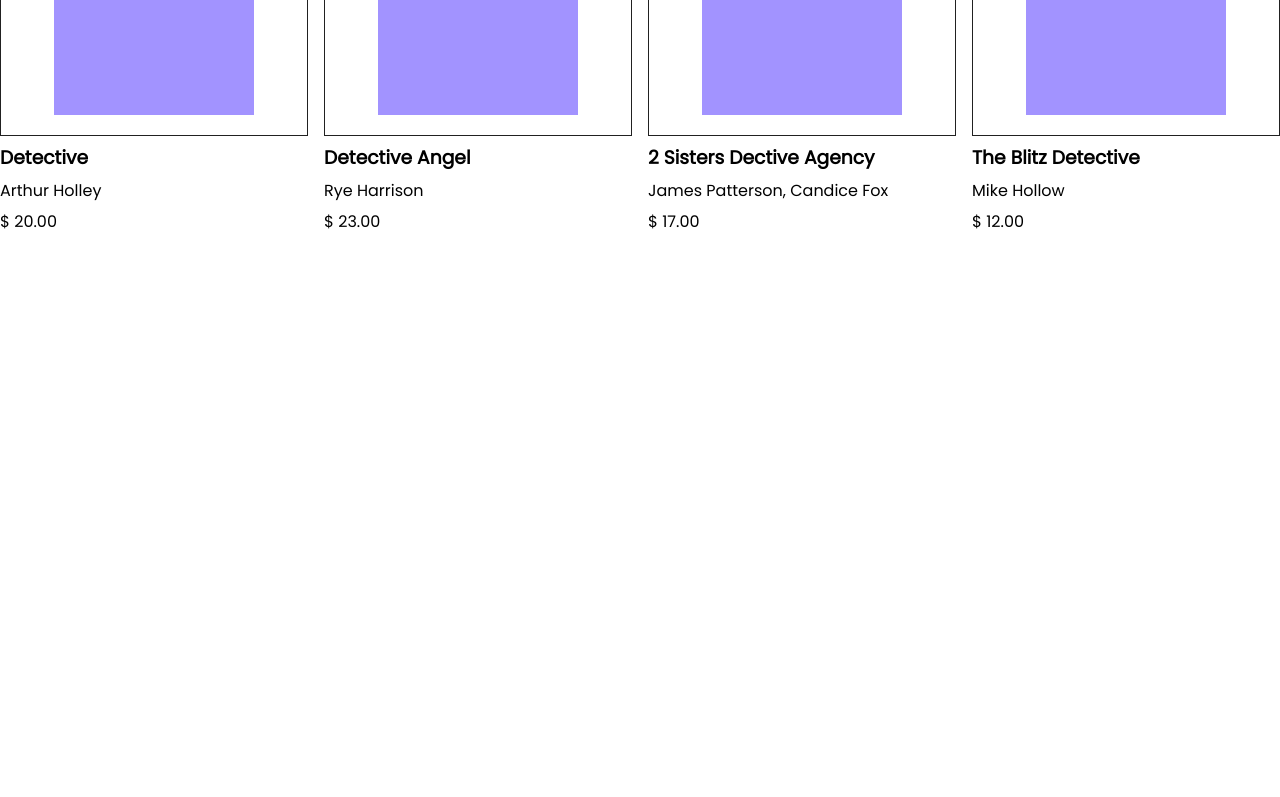
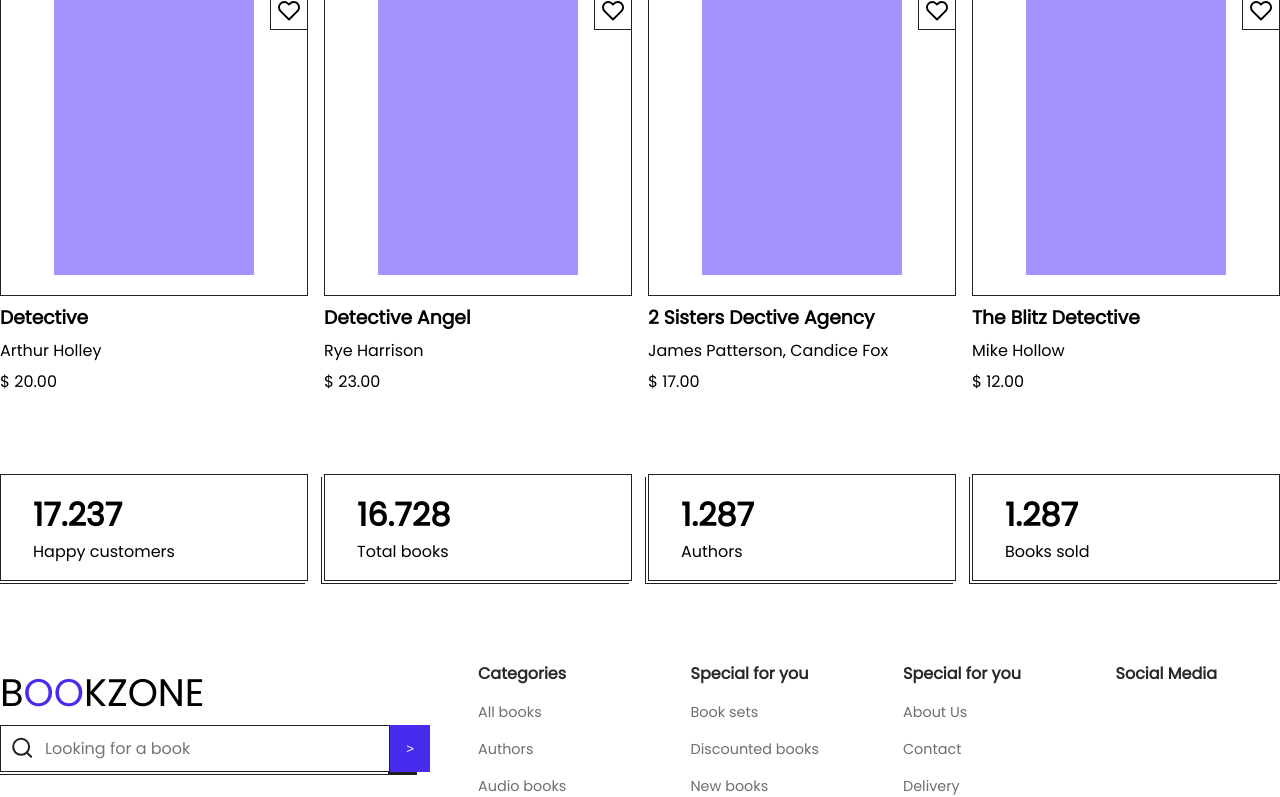
Before and after one commit to GabrielCoutz/Estudos, a Next.js app in the folder praticalandingpage/: page / in a window 1280 px wide. Shown: the part 2707-3504 px from the top of the page. Before the commit the page ends 2941 px from the top, so only its background shows below. Built offline with nearby package versions, Linux system fonts and the light colour scheme.

Commit message:
Footer completo

```diff
--- /dev/null
+++ b/praticalandingpage/components/Footer.tsx
@@ -0,0 +1,63 @@
+import React from "react";
+import Search from "../assets/Search";
+import styles from "../styles/Footer.module.scss";
+
+const Footer = () => {
+  return (
+    <footer className={`${styles.footer} container`}>
+      <div className={styles.interprise}>
+        <h1>
+          B<span className={styles.detalhe}>oo</span>kzone
+        </h1>
+        <div className={styles.searchBox}>
+          <Search />
+          <input type="text" placeholder="Looking for a book" />
+          <button>{">"}</button>
+        </div>
+      </div>
+
+      <div className={styles.block}>
+        <h1>Categories</h1>
+        <ul>
+          <li>All books</li>
+          <li>Authors</li>
+          <li>Audio books</li>
+          <li>Bestseller</li>
+        </ul>
+      </div>
+
+      <div className={styles.block}>
+        <h1>Special for you</h1>
+        <ul>
+          <li>Book sets</li>
+          <li>Discounted books</li>
+          <li>New books</li>
+          <li>Books of the year</li>
+        </ul>
+      </div>
+
+      <div className={styles.block}>
+        <h1>Special for you</h1>
+        <ul>
+          <li>About Us</li>
+          <li>Contact</li>
+          <li>Delivery</li>
+          <li>Blog</li>
+          <li>Events</li>
+        </ul>
+      </div>
+
+      <div className={styles.block}>
+        <h1>Social Media</h1>
+        <ul>
+          <li></li>
+          <li></li>
+          <li></li>
+          <li></li>
+        </ul>
+      </div>
+    </footer>
+  );
+};
+
+export default Footer;
--- a/praticalandingpage/components/LivrosDetetives.tsx
+++ b/praticalandingpage/components/LivrosDetetives.tsx
@@ -31,8 +31,8 @@ const detectiveBooks = [
 
 const LivrosDetetives = () => {
   return (
-    <section className="container">
-      <div className={`${styles.detectiveBooks} sectionName`}>
+    <section className={`${styles.detectiveBooks} container`}>
+      <div className="sectionName">
         <h1>Detective books</h1>
         <span>See all</span>
       </div>
--- /dev/null
+++ b/praticalandingpage/components/RelevantNumbers.tsx
@@ -0,0 +1,29 @@
+import React from "react";
+import styles from "../styles/RelevantNumbers.module.scss";
+
+const RelevantNumbers = () => {
+  return (
+    <section className={`${styles.relevantNumbers} container`}>
+      <ul className={styles.numbersList}>
+        <li>
+          <h1>17.237</h1>
+          <span>Happy customers</span>
+        </li>
+        <li>
+          <h1>16.728</h1>
+          <span>Total books</span>
+        </li>
+        <li>
+          <h1>1.287</h1>
+          <span>Authors</span>
+        </li>
+        <li>
+          <h1>1.287</h1>
+          <span>Books sold</span>
+        </li>
+      </ul>
+    </section>
+  );
+};
+
+export default RelevantNumbers;
--- a/praticalandingpage/pages/index.tsx
+++ b/praticalandingpage/pages/index.tsx
@@ -1,9 +1,11 @@
 import Autores from "../components/Autores";
 import Bestseller from "../components/Bestseller";
 import Categorias from "../components/Categorias";
+import Footer from "../components/Footer";
 import Header from "../components/Header";
 import Intro from "../components/Intro";
 import LivrosDetetives from "../components/LivrosDetetives";
+import RelevantNumbers from "../components/RelevantNumbers";
 
 export default function Home() {
   return (
@@ -14,6 +16,8 @@ export default function Home() {
       <Bestseller />
       <Autores />
       <LivrosDetetives />
+      <RelevantNumbers />
+      <Footer />
     </>
   );
 }
--- a/praticalandingpage/styles/Autores.module.scss
+++ b/praticalandingpage/styles/Autores.module.scss
@@ -6,6 +6,7 @@
   display: grid;
   grid-template-columns: 1fr 3fr;
   gap: 1rem;
+  margin: 5rem auto;
 }
 
 .authorsList {
--- a/praticalandingpage/styles/Bestseller.module.scss
+++ b/praticalandingpage/styles/Bestseller.module.scss
@@ -1,4 +1,8 @@
 @import "./mixins.scss";
+
+.bestSeller {
+  margin: 5rem auto;
+}
 
 .cards {
   display: grid;
--- /dev/null
+++ b/praticalandingpage/styles/Footer.module.scss
@@ -0,0 +1,77 @@
+@import "./mixins.scss";
+
+.footer {
+  display: grid;
+  grid-template-columns: repeat(5, 1fr);
+  gap: 3rem;
+  margin: 5rem auto;
+}
+
+.interprise {
+  h1 {
+    @include large-text;
+    text-transform: uppercase;
+  }
+  .detalhe {
+    color: $blue;
+  }
+}
+
+.searchBox {
+  display: grid;
+  grid-template-columns: 1fr auto;
+  position: relative;
+  min-width: 430px;
+  justify-self: center;
+
+  svg {
+    position: absolute;
+    top: 10px;
+    left: 10px;
+    z-index: 2;
+    path {
+      stroke: $black;
+    }
+  }
+
+  input {
+    min-height: 32px;
+    border: 1px solid $black;
+    @include box-shadow2;
+    @include small-text;
+    z-index: 1;
+    padding: 0 12px;
+    padding-left: 44px;
+  }
+
+  button {
+    padding: 16px;
+    background-color: $blue;
+    color: $white;
+    border: none;
+    cursor: pointer;
+    @include box-shadow1;
+  }
+}
+
+.block {
+  display: flex;
+  flex-direction: column;
+  gap: 1rem;
+
+  ul {
+    display: flex;
+    flex-direction: column;
+    gap: 1rem;
+  }
+
+  h1 {
+    font-size: 1rem;
+    color: rgb(41, 41, 41);
+  }
+
+  li {
+    font-size: 0.9rem;
+    color: rgb(110, 110, 110);
+  }
+}
--- a/praticalandingpage/styles/LivrosDetetives.module.scss
+++ b/praticalandingpage/styles/LivrosDetetives.module.scss
@@ -1,3 +1,7 @@
+.detectiveBooks {
+  margin: 5rem auto;
+}
+
 .detectiveBooksList {
   display: grid;
   grid-template-columns: repeat(auto-fit, minmax(300px, 1fr));
--- /dev/null
+++ b/praticalandingpage/styles/RelevantNumbers.module.scss
@@ -0,0 +1,25 @@
+@import "./mixins.scss";
+
+.relevantNumbers {
+  margin: 5rem auto;
+}
+
+.numbersList {
+  display: grid;
+  gap: 1rem;
+  grid-template-columns: repeat(auto-fit, minmax(300px, 1fr));
+
+  li {
+    @include box-shadow2;
+    border: 1px solid $black;
+    padding: 1rem 2rem;
+
+    h1 {
+      font-size: 2rem;
+    }
+
+    span {
+      font-size: 1rem;
+    }
+  }
+}
```
